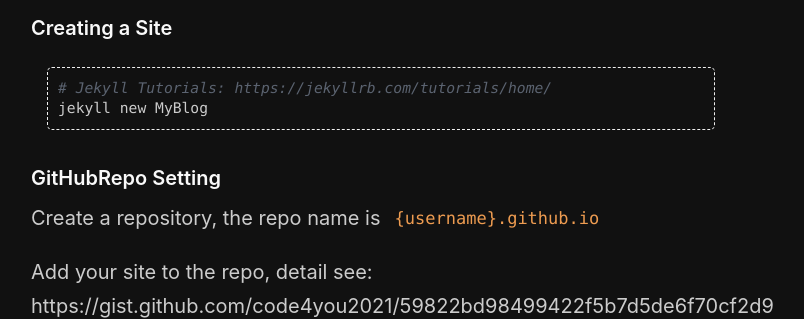
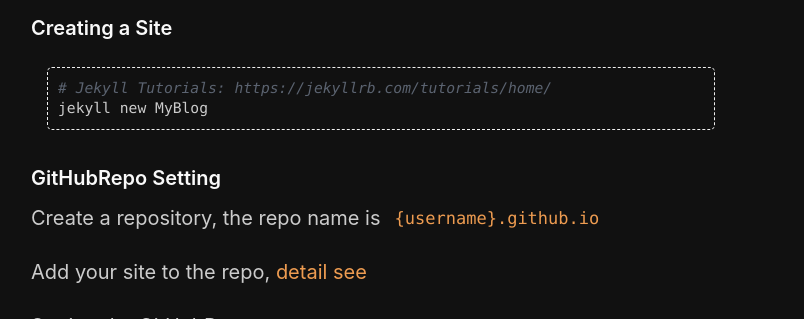
Before and after one commit to code4you2021/code4you.github.io, a Jekyll site: the page built from _posts/2021-10-07-make-your-own-blog-with-jekyll.md, in a window 1280 px wide and 900 px high, scrolled down 888 px, cut to the strip 0-319 px from the top of the window. Shown: the whole strip, without its empty margins (259-1063 px from the left). Built offline with Jekyll 4.4.1, drawn with Linux system fonts in a browser that asks for light colours.

Commit message:
make your own blog with jekyll7

```diff
--- a/_posts/2021-10-07-make-your-own-blog-with-jekyll.md
+++ b/_posts/2021-10-07-make-your-own-blog-with-jekyll.md
@@ -43,9 +43,10 @@ jekyll new MyBlog
 
 Create a repository, the repo name is `{username}.github.io`
 
-Add your site to the repo, detail see: https://gist.github.com/code4you2021/59822bd98499422f5b7d5de6f70cf2d9
+Add your site to the repo, [detail see](https://gist.github.com/code4you2021/59822bd98499422f5b7d5de6f70cf2d9)
 
 Setting the GitHubPage:
+
 ![wR4w8T](https://cdn.jsdelivr.net/gh/code4you2021/oss@main/uPic/wR4w8T.jpg)
 
 #### Load error: cannot load such file – webrick
```
Also changed, not shown: 5 other files.
